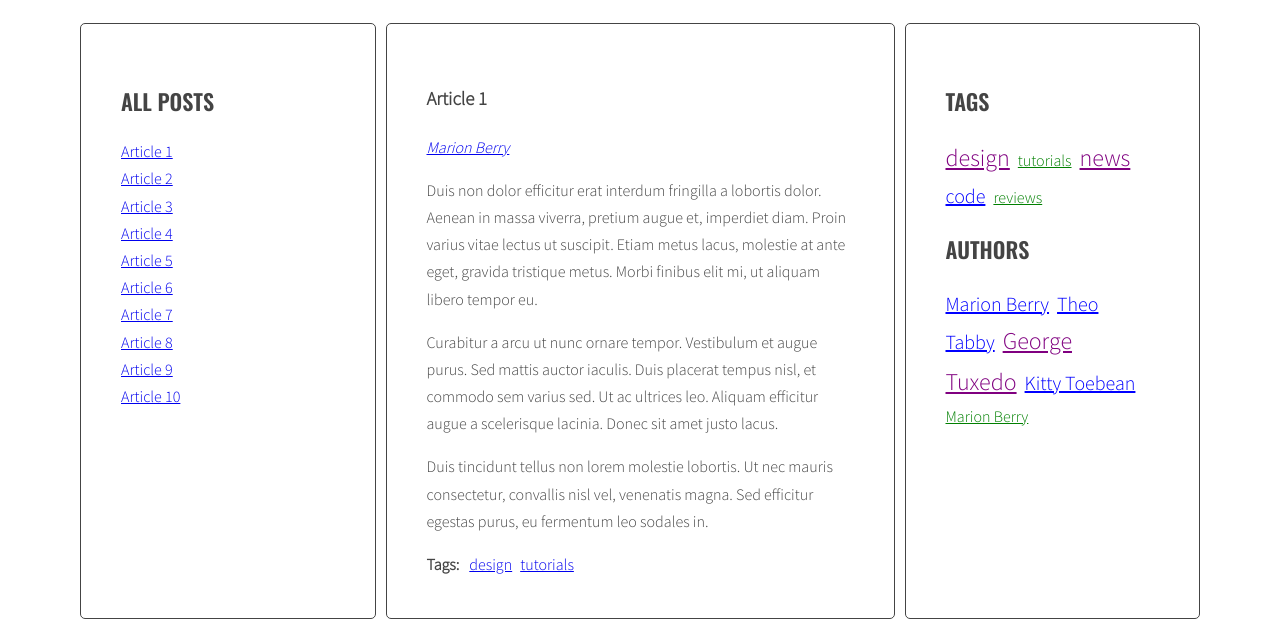
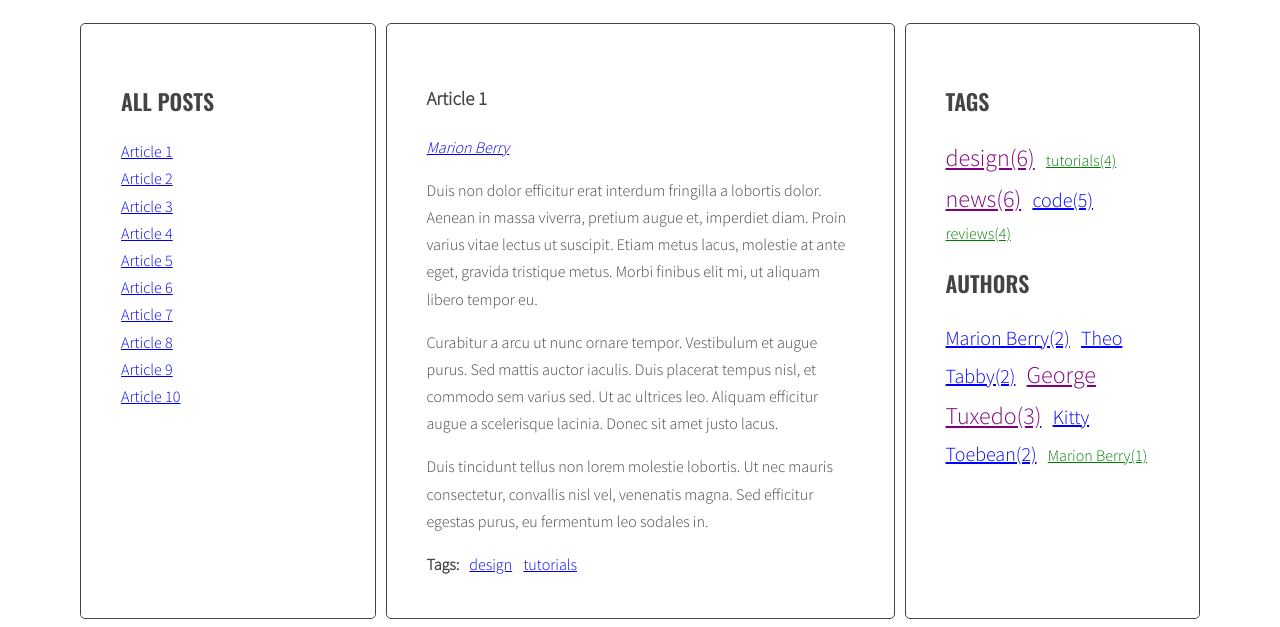
Before and after one commit to LenGo-Dev/javascript-blog, a website: page index.html in a window 1280 px wide. Shown: the part 220-847 px from the top of the page. Drawn offline with nearby package versions, Linux system fonts and the light colour scheme.

Commit message:
Add templates handlebars for links

```diff
--- a/index.html
+++ b/index.html
@@ -208,6 +208,26 @@
         </div>
         </div>
 
+        <script id="template-article-link" type="text/x-handlebars-template">
+            <li><a href="#{{ id }}"><span>{{ title }}</span></a></li>
+        </script>
+        <script id="template-tag-link" type="text/x-handlebars-template">
+            <li><a href="#tag-{{ tag }}"><span>{{ tag }}</span></a></li>
+        </script>
+        <script id="template-author-link" type="text/x-handlebars-template">
+            <a href="#author-{{ articleAuthor }}"><span>{{ articleAuthor }}</span></a>
+        </script>
+        <script id="template-tag-cloud-link" type="text/x-handlebars-template">
+            {{#each tags}}
+                <li><a class="{{ className }}" href="#tag-{{ tag }}">{{ tag }}({{ count }})</a></li>
+            {{/each}}
+        </script>
+        <script id="template-author-cloud-link" type="text/x-handlebars-template">
+            {{#each articleAuthor}}
+                <li><a class="{{ className }}" href="#author-{{ articleAuthor }}">{{ articleAuthor }}({{ count }})</a></li>
+            {{/each}}
+        </script>
+        <script src="https://cdnjs.cloudflare.com/ajax/libs/handlebars.js/4.1.0/handlebars.min.js"></script>
         <script src="js/script.js"></script>
     </body>
 </html>
--- a/js/script.js
+++ b/js/script.js
@@ -1,4 +1,11 @@
 'use strict';
+const templates = {
+  articleLink: Handlebars.compile(document.querySelector('#template-article-link').innerHTML),
+  tagLink: Handlebars.compile(document.querySelector('#template-tag-link').innerHTML),
+  authorLink: Handlebars.compile(document.querySelector('#template-author-link').innerHTML),
+  tagCloudLink: Handlebars.compile(document.querySelector('#template-tag-cloud-link').innerHTML),
+  authorCloudLink: Handlebars.compile(document.querySelector('#template-author-cloud-link').innerHTML)
+};
 
 const titleClickHandler = function (event) {
   console.log('Link was clicked!');
@@ -75,7 +82,8 @@ function generateTitleLinks(customSelector = '') {
     /* [DONE] get the title from the title element */
 
     /* [DONE] create HTML of the link */
-    const linkHTML = '<li><a href="#' + articleId + '"><span>' + articleTitle + '</span></a></li>';
+    const linkHTMLData = {id: articleId, title: articleTitle};
+    const linkHTML = templates.articleLink(linkHTMLData);
     console.log(linkHTML);
 
     /* [DONE] insert link into titleList */
@@ -89,7 +97,7 @@ function generateTitleLinks(customSelector = '') {
   for (let link of links) {
     link.addEventListener('click', titleClickHandler);
   }
-};
+}
 
 generateTitleLinks();
 
@@ -147,7 +155,8 @@ function generateTags() {
     /* START LOOP: for each tag */
     for (let tag of articleTagsArray) {
       /* generate HTML of the link */
-      const linkHTML = '<li><a href="#tag-' + tag + '"><span>' + tag + '</span></a></li>';
+      const linkHTMLData = {tag: tag};
+      const linkHTML = templates.tagLink(linkHTMLData);
       console.log(linkHTML);
       /* add generated code to html variable */
       html = html + linkHTML;
@@ -174,19 +183,26 @@ function generateTags() {
   /* [NEW] create variable for all links HTML code */
   const tagsParams = calculateTagsParams(allTags);
   console.log('tagsParams:', tagsParams);
-  let allTagsHTML = '';
+  const allTagsData = {tags: []};
 
   /* [NEW] START LOOP: for each tag in allTags: */
   for(let tag in allTags){
     /* [NEW] generate code of a link and add it to allTagsHTML */
-    const className = calculateTagClass(allTags[tag],tagsParams);
-    const tagLinkHTML = '<li><a class="' + className + '" href="#tag-' + tag + '">' + tag + '</a></li>';
-    allTagsHTML += tagLinkHTML;
+
+    allTagsData.tags.push({
+      tag: tag,
+      count: allTags[tag],
+      className: calculateTagClass(allTags[tag], tagsParams)
+    });
+
+    const linkHTML = templates.tagCloudLink(allTagsData);
+    console.log(linkHTML);
   }
   /* [NEW] END LOOP: for each tag in allTags: */
 
   /*[NEW] add HTML from allTagsHTML to tagList */
-  tagList.innerHTML = allTagsHTML;
+  tagList.innerHTML = templates.tagCloudLink(allTagsData);
+  console.log(allTagsData);
 }
 
 generateTags();
@@ -290,12 +306,13 @@ function generateAuthors() {
     console.log(articleAuthor);
 
     /* generate HTML of the link */
-    const linkHTML = '<a href="#author-' + articleAuthor+ '"><span>' + articleAuthor + '</span></a>';
+    const linkHTMLData = {articleAuthor: articleAuthor};
+    const linkHTML = templates.authorLink(linkHTMLData);
     console.log(linkHTML);
     /* add generated code to html variable */
     html = html + linkHTML;
     /* [NEW] check if this link is NOT already in allTags */
-    if(!allAuthors[articleAuthor]) {
+    if (!allAuthors[articleAuthor]) {
       /* [NEW] add generated code to allTags object */
       allAuthors[articleAuthor] = 1;
     } else {
@@ -312,19 +329,24 @@ function generateAuthors() {
   /* [NEW] create variable for all links HTML code */
   const authorsParams = calculateAuthorParams(allAuthors);
   console.log('authorParams:', authorsParams);
-  let allAuthorsHTML = '';
+  const allAuthorsData = {articleAuthor: []};
 
   /* [NEW] START LOOP: for each tag in allTags: */
-  for(let articleAuthor in allAuthors){
+  for (let articleAuthor in allAuthors) {
     /* [NEW] generate code of a link and add it to allTagsHTML */
-    const className = calculateAuthorClass(allAuthors[articleAuthor],authorsParams);
-    const authorLinkHTML = '<li><a class="' + className + '" href="#author-' + articleAuthor + '">' + articleAuthor + '</a></li>';
-    allAuthorsHTML += authorLinkHTML;
+    allAuthorsData.articleAuthor.push({
+      articleAuthor: articleAuthor,
+      count: allAuthors[articleAuthor],
+      className: calculateAuthorClass(allAuthors[articleAuthor], authorsParams)
+    });
+    const linkHTML = templates.authorCloudLink(allAuthorsData);
+    console.log(linkHTML);
+    /* [NEW] END LOOP: for each tag in allTags: */
   }
-  /* [NEW] END LOOP: for each tag in allTags: */
+  /*[NEW] add HTML from allTagsHTML to tagList */
+  authorList.innerHTML = templates.authorCloudLink(allAuthorsData);
+  console.log(allAuthorsData);
 
-  /*[NEW] add HTML from allTagsHTML to tagList */
-  authorList.innerHTML = allAuthorsHTML;
 }
 
 generateAuthors();
```
Also changed, not shown: .eslintrc.json.
